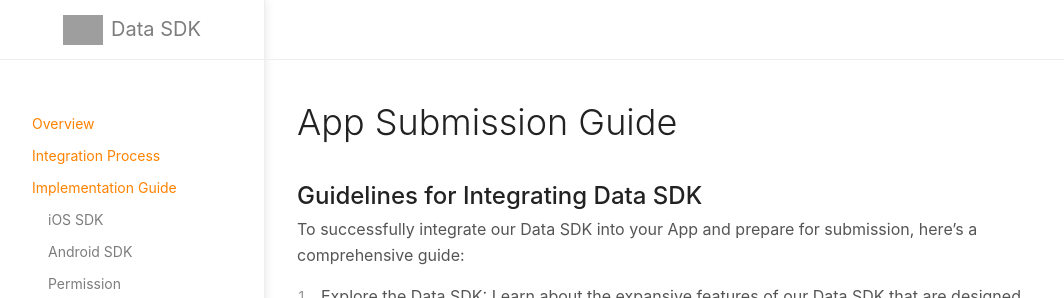
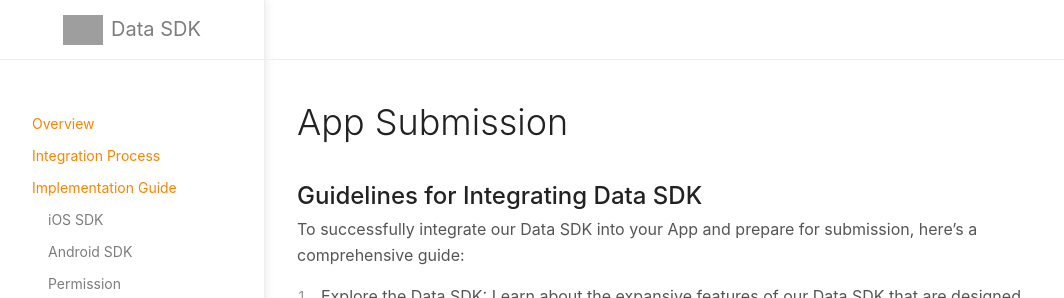
Before and after one commit to vpon-data/data-sdk, a Jekyll site: the page built from docs/AppSubmission.md, in a window 1280 px wide and 1363 px high. Shown: the top 298 px of the window, without its empty margins (107-1171 px from the left). Built offline with Jekyll 4.4.1, drawn with Linux system fonts in a browser that asks for light colours; grey boxes are pictures that could not be loaded.

Commit message:
Update Guide

```diff
--- a/docs/AppSubmission.md
+++ b/docs/AppSubmission.md
@@ -8,7 +8,7 @@ permalink:       /app_submission
 lang:           "en"
 ---
 
-# App Submission Guide
+# App Submission
 ## Guidelines for Integrating Data SDK
 
 To successfully integrate our Data SDK into your App and prepare for submission, here's a comprehensive guide:
```
